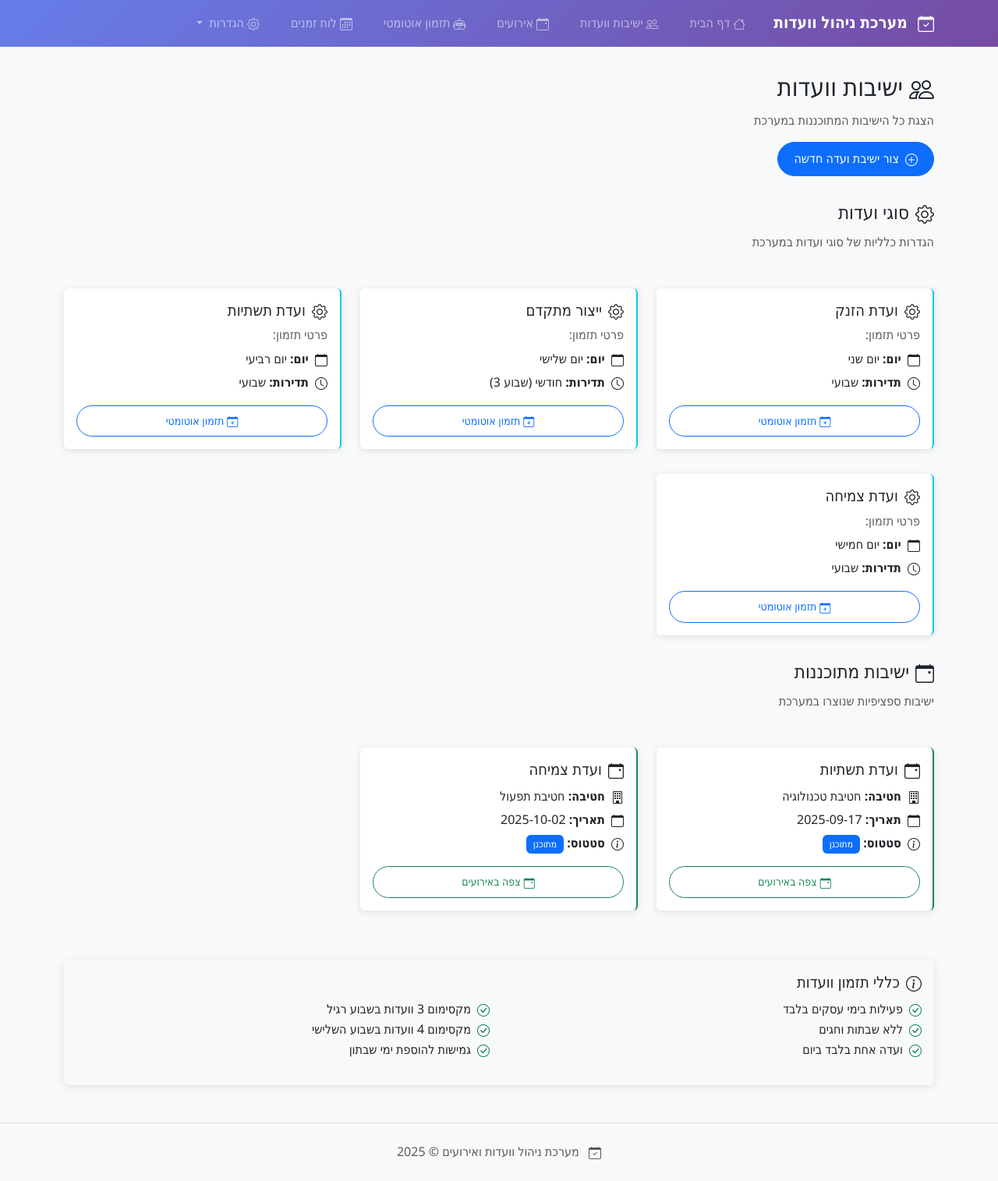
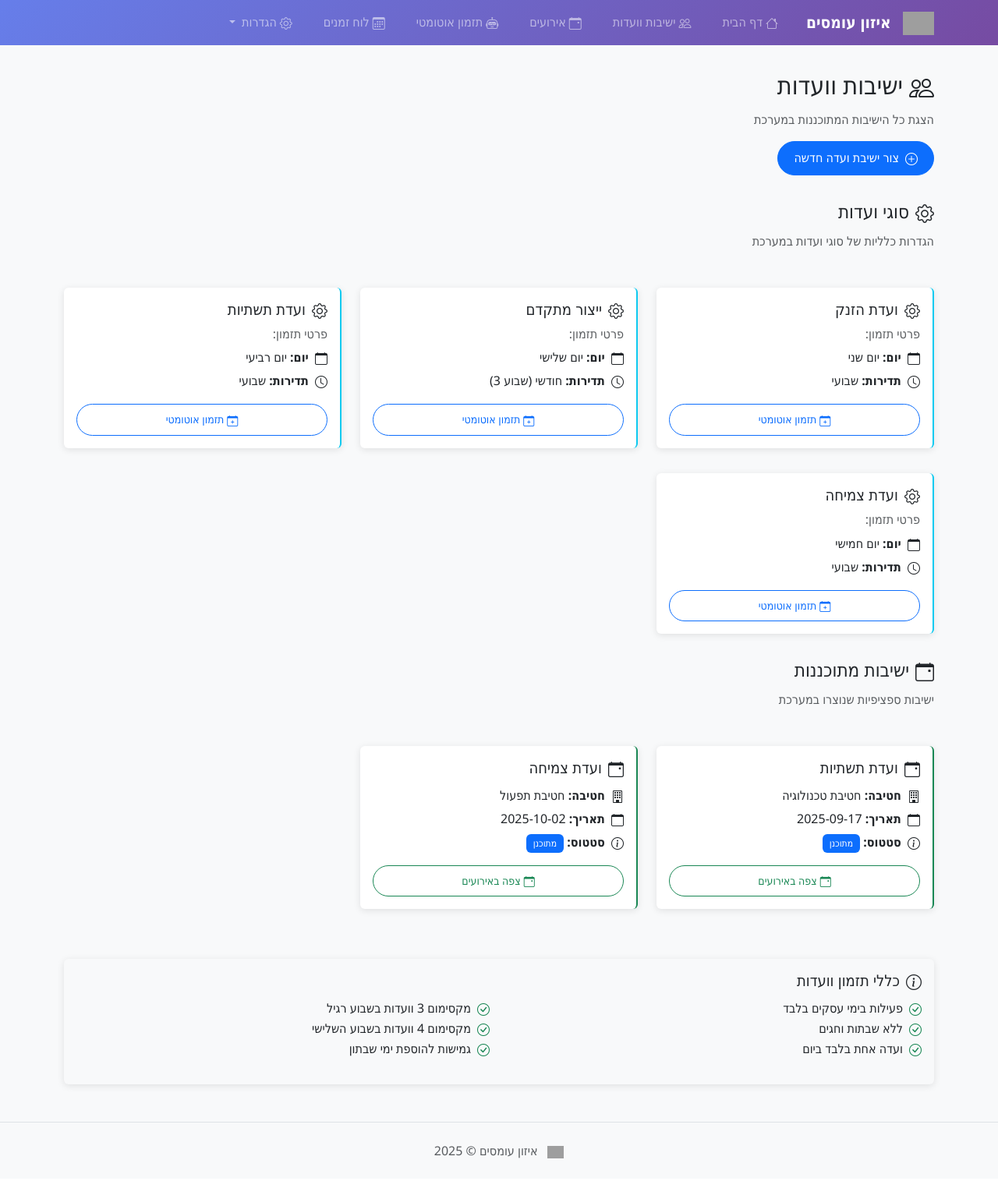
Before and after one commit to taldata/izun, a Flask app: page /committees in a window 1280 px wide. Shown: the whole page at 78% size. After the commit the page ends 1486 px from the top, so only its background shows below. Run offline with Flask 3, Linux system fonts and the light colour scheme; data comes from the database, SQL or seed files in the repository; both versions use the stored data as it was after the commit; some libraries are stand-ins or nearby versions; grey boxes are pictures that could not be loaded.

Commit message:
docs: rename system from "Committee Management" to "Load Balancing"

```diff
--- a/main.py
+++ b/main.py
@@ -15,7 +15,7 @@ class CommitteeSystemApp:
     def display_menu(self):
         """Display the main menu"""
         print("\n" + "="*60)
-        print("           מערכת ניהול וועדות ואירועים")
+        print("           איזון עומסים")
         print("="*60)
         print("1. ניהול חטיבות ומסלולים")
         print("2. ניהול תאריכי חריגים")
@@ -390,7 +390,7 @@ class CommitteeSystemApp:
 
     def run(self):
         """Run the main application"""
-        print("ברוכים הבאים למערכת ניהול וועדות ואירועים")
+        print("ברוכים הבאים למערכת איזון עומסים")
 
         while True:
             self.display_menu()
--- a/templates/auto_schedule.html
+++ b/templates/auto_schedule.html
@@ -1,6 +1,6 @@
 {% extends "base.html" %}
 
-{% block title %}תזמון אוטומטי - מערכת ניהול וועדות{% endblock %}
+{% block title %}תזמון אוטומטי - איזון עומסים{% endblock %}
 
 {% block content %}
 <div class="row">
--- a/templates/base.html
+++ b/templates/base.html
@@ -3,7 +3,7 @@
 <head>
     <meta charset="UTF-8">
     <meta name="viewport" content="width=device-width, initial-scale=1.0">
-    <title>{% block title %}מערכת ניהול וועדות{% endblock %}</title>
+    <title>{% block title %}איזון עומסים{% endblock %}</title>
 
     <!-- Bootstrap RTL CSS -->
     <link href="https://cdn.jsdelivr.net/npm/bootstrap@5.3.0/dist/css/bootstrap.rtl.min.css" rel="stylesheet">
@@ -77,8 +77,8 @@
     <nav class="navbar navbar-expand-lg navbar-dark" style="background: linear-gradient(135deg, #667eea 0%, #764ba2 100%);">
         <div class="container">
             <a class="navbar-brand fw-bold" href="{{ url_for('index') }}">
-                <i class="bi bi-calendar-check me-2"></i>
-                מערכת ניהול וועדות
+                <img src="https://upload.wikimedia.org/wikipedia/he/c/c8/Israel_Innovation_Authority.svg" alt="לוגו" style="height: 30px; margin-left: 10px;">
+                איזון עומסים
             </a>
 
             <button class="navbar-toggler" type="button" data-bs-toggle="collapse" data-bs-target="#navbarNav">
@@ -161,8 +161,8 @@
     <footer class="bg-light mt-5 py-4">
         <div class="container text-center">
             <p class="mb-0 text-muted">
-                <i class="bi bi-calendar-check me-2"></i>
-                מערכת ניהול וועדות ואירועים © 2025
+                <img src="https://upload.wikimedia.org/wikipedia/he/c/c8/Israel_Innovation_Authority.svg" alt="לוגו" style="height: 16px; margin-left: 8px;">
+                איזון עומסים © 2025
             </p>
         </div>
     </footer>
--- a/templates/committees.html
+++ b/templates/committees.html
@@ -1,6 +1,6 @@
 {% extends "base.html" %}
 
-{% block title %}ישיבות וועדות - מערכת ניהול וועדות{% endblock %}
+{% block title %}ישיבות וועדות - איזון עומסים{% endblock %}
 
 {% block content %}
 <div class="row">
--- a/templates/events.html
+++ b/templates/events.html
@@ -1,6 +1,6 @@
 {% extends "base.html" %}
 
-{% block title %}ניהול אירועים - מערכת ניהול וועדות{% endblock %}
+{% block title %}ניהול אירועים - איזון עומסים{% endblock %}
 
 {% block content %}
 <div class="row">
--- a/templates/exception_dates.html
+++ b/templates/exception_dates.html
@@ -1,6 +1,6 @@
 {% extends "base.html" %}
 
-{% block title %}ניהול תאריכי חריגים - מערכת ניהול וועדות{% endblock %}
+{% block title %}ניהול תאריכי חריגים - איזון עומסים{% endblock %}
 
 {% block content %}
 <div class="row">
--- a/templates/hativot.html
+++ b/templates/hativot.html
@@ -1,6 +1,6 @@
 {% extends "base.html" %}
 
-{% block title %}ניהול חטיבות - מערכת ניהול וועדות{% endblock %}
+{% block title %}ניהול חטיבות - איזון עומסים{% endblock %}
 
 {% block content %}
 <div class="row">
--- a/templates/index.html
+++ b/templates/index.html
@@ -1,6 +1,6 @@
 {% extends "base.html" %}
 
-{% block title %}דף הבית - מערכת ניהול וועדות{% endblock %}
+{% block title %}דף הבית - איזון עומסים{% endblock %}
 
 {% block content %}
 <div class="row">
@@ -9,8 +9,8 @@
             <div class="row align-items-center">
                 <div class="col-md-8">
                     <h1 class="display-4 fw-bold mb-3">
-                        <i class="bi bi-calendar-check me-3"></i>
-                        מערכת ניהול וועדות
+                        <img src="https://upload.wikimedia.org/wikipedia/he/c/c8/Israel_Innovation_Authority.svg" alt="לוגו" style="height: 60px; margin-left: 15px;">
+                        איזון עומסים
                     </h1>
                     <p class="lead mb-4">פלטפורמה מתקדמת לניהול ישיבות וועדות, תזמון אירועים וארגון חטיבות</p>
                     <div class="d-flex gap-3">
--- a/templates/maslulim.html
+++ b/templates/maslulim.html
@@ -1,6 +1,6 @@
 {% extends "base.html" %}
 
-{% block title %}ניהול מסלולים - מערכת ניהול וועדות{% endblock %}
+{% block title %}ניהול מסלולים - איזון עומסים{% endblock %}
 
 {% block content %}
 <div class="row">
--- a/templates/review_auto_schedule.html
+++ b/templates/review_auto_schedule.html
@@ -1,6 +1,6 @@
 {% extends "base.html" %}
 
-{% block title %}בדיקת לוח זמנים אוטומטי - מערכת ניהול וועדות{% endblock %}
+{% block title %}בדיקת לוח זמנים אוטומטי - איזון עומסים{% endblock %}
 
 {% block content %}
 <div class="row">
--- a/templates/schedule.html
+++ b/templates/schedule.html
@@ -1,6 +1,6 @@
 {% extends "base.html" %}
 
-{% block title %}לוח זמנים חודשי - מערכת ניהול וועדות{% endblock %}
+{% block title %}לוח זמנים חודשי - איזון עומסים{% endblock %}
 
 {% block content %}
 <div class="row">
```
Also changed, not shown: USER_GUIDE.md (+3 -3 lines), README.md, committee_system.db.
